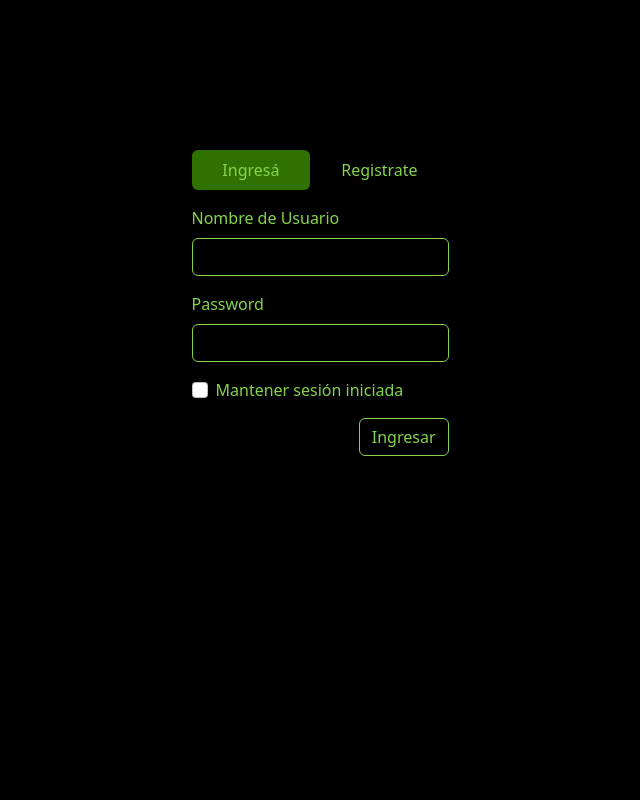
After one commit to bruno211282/shatapp, a Django app: template chat/templates/chat/login.html in a window 1280 px wide. The commit adds this page. Shown: the whole page, without its empty margins (320-960 px from the left). Run offline with Django 4.2, Linux system fonts and the light colour scheme; the template is opened without the code that fills it, so the values that code supplies are empty.

Commit message:
Add login form, add msgs to DB add room via ws url

```diff
--- a/chat/routing.py
+++ b/chat/routing.py
@@ -3,5 +3,5 @@ from . import consumers
 
 
 websocket_urlpatterns = [
-    re_path(r"ws/socket-server/", consumers.ChatConsumer.as_asgi())
+    re_path(r"ws/chat/(?P<room_id>\w+)/$", consumers.ChatConsumer.as_asgi())
 ]
--- a/chat/static/mystyle.css
+++ b/chat/static/mystyle.css
@@ -113,13 +113,18 @@ h4 {
     font-size: 12px;
 }
 
+#pills-register-tab,
+#pills-login-tab,
 .chat-modal {
     background-color: black;
     border-color: #307202;
     color: #85d44c;
 }
 
-
+#pills-register-tab.active,
+#pills-login-tab.active {
+    background-color: #307202;
+}
 
 /* width */
 ::-webkit-scrollbar {
--- a/chat/templates/chat/elmio.html
+++ b/chat/templates/chat/app.html
@@ -24,7 +24,7 @@
                 <button type="button" class="btn btn-outline-secondary button-input btn-sm" data-bs-toggle="modal"
                     data-bs-target="#settings-modal">
                     <i class="fas fa-tools"></i>
-                    Configs
+                    Perfil
                 </button>
                 <button type="button" class="btn btn-outline-secondary button-input btn-sm" data-bs-toggle="modal"
                     data-bs-target="#rooms-list-modal">
@@ -216,7 +216,7 @@
             <div id="messages" class="messages">
                 <!-- aqui se insertaran los mensajes-->
 
-                <div class="message">
+                {% comment %} <div class="message">
                     <div class="message-user">Alberto</div>
                     <div class="message-text">${data.message} Lorem ipsum dolor sit amet consectetur adipisicing elit.
                         Molestias, ducimus alias, reiciendis illo numquam officia beatae perspiciatis aspernatur amet
@@ -232,7 +232,7 @@
                         dicta, eligendi illum tempora, at voluptate iste necessitatibus rerum totam. Quibusdam dolorum
                         illo reprehenderit dolore. Maxime?</div>
                     <div class="message-time">15:35</div>
-                </div>
+                </div> {% endcomment %}
 
             </div>
 
--- /dev/null
+++ b/chat/templates/chat/login.html
@@ -0,0 +1,84 @@
+<!DOCTYPE html>
+<html lang="en">
+
+<head>
+    <meta charset="UTF-8">
+    <meta http-equiv="X-UA-Compatible" content="IE=edge">
+    <meta name="viewport" content="width=device-width, initial-scale=1.0">
+    <link href="https://cdn.jsdelivr.net/npm/bootstrap@5.2.0-beta1/dist/css/bootstrap.min.css" rel="stylesheet"
+        integrity="sha384-0evHe/X+R7YkIZDRvuzKMRqM+OrBnVFBL6DOitfPri4tjfHxaWutUpFmBp4vmVor" crossorigin="anonymous">
+    <script src="https://cdn.jsdelivr.net/npm/bootstrap@5.2.0-beta1/dist/js/bootstrap.bundle.min.js"
+        integrity="sha384-pprn3073KE6tl6bjs2QrFaJGz5/SUsLqktiwsUTF55Jfv3qYSDhgCecCxMW52nD2"
+        crossorigin="anonymous"></script>
+    <script src="https://ajax.googleapis.com/ajax/libs/jquery/3.6.0/jquery.min.js"></script>
+    <link rel="stylesheet" href="mystyle.css">
+    <title>Ingresa a ShatApp!</title>
+</head>
+
+<body class="bg-black vh-100">
+
+    <div class="container d-flex align-items-center justify-content-center" style="height: 100%;">
+        <div style="min-height: 500px;">
+            <ul class="nav nav-pills nav-fill mb-3" id="tabs-selector" role="tablist">
+                <li class="nav-item" role="presentation">
+                    <button class="nav-link active" id="pills-login-tab" data-bs-toggle="pill"
+                        data-bs-target="#pills-login" type="button" role="tab">Ingresá</button>
+                </li>
+                <li class="nav-item" role="presentation">
+                    <button class="nav-link" id="pills-register-tab" data-bs-toggle="pill"
+                        data-bs-target="#pills-register" type="button" role="tab">Registrate</button>
+                </li>
+            </ul>
+
+            <div class="tab-content" id="tabs">
+                <div class="tab-pane fade show active" id="pills-login" role="tabpanel" tabindex="0">
+                    <form class="user-input">
+                        <div class="mb-3">
+                            <label for="loginusername" class="form-label">Nombre de Usuario</label>
+                            <input type="text" class="form-control user-input" id="loginusername">
+                        </div>
+                        <div class="mb-3">
+                            <label for="loginpassword" class="form-label">Password</label>
+                            <input type="password" class="form-control user-input" id="loginpassword">
+                        </div>
+                        <div class="mb-3 form-check">
+                            <label class="form-check-label" for="loginkeepsession">Mantener sesión iniciada</label>
+                            <input type="checkbox" class="form-check-input" id="loginkeepsession">
+                        </div>
+                        <div class="d-grid gap-2 d-md-flex justify-content-md-end">
+                            <button type="button" class="btn btn-primary button-input">Ingresar</button>
+                        </div>
+                    </form>
+                </div>
+                <div class="tab-pane fade" id="pills-register" role="tabpanel" tabindex="0">
+                    <form class="user-input">
+                        <div class="mb-3">
+                            <label for="registername" class="form-label">Nombre de Usuario</label>
+                            <input type="text" class="form-control user-input" id="registername">
+                        </div>
+                        <div class="mb-3">
+                            <label for="registerpass" class="form-label">Clave</label>
+                            <input type="password" class="form-control user-input" id="registerpass">
+                        </div>
+                        <div class="mb-3">
+                            <label for="registerpassconf" class="form-label">Confirma la clave</label>
+                            <input type="password" class="form-control user-input" id="registerpassconf">
+                        </div>
+                        <div class="mb-3">
+                            <label for="registeremail" class="form-label">Email</label>
+                            <input type="email" class="form-control user-input" id="registeremail">
+                        </div>
+                        <div class="d-grid gap-2 d-md-flex justify-content-md-end">
+                            <button type="button" class="btn btn-primary button-input">Ingresar</button>
+                        </div>
+                    </form>
+                </div>
+            </div>
+
+
+        </div>
+    </div>
+
+</body>
+
+</html>
--- a/chat/views.py
+++ b/chat/views.py
@@ -5,7 +5,7 @@ from rest_framework import generics
 
 
 def chatroom(request):
-    return render(request, "chat/elmio.html")
+    return render(request, "chat/app.html")
 
 
 class ChatRoomsList(generics.ListCreateAPIView):
```
Also changed, not shown: chat/consumers.py (+25 -5 lines), chat/models.py (+7 -0 lines), chat/static/funcs.js (+7 -3 lines).
